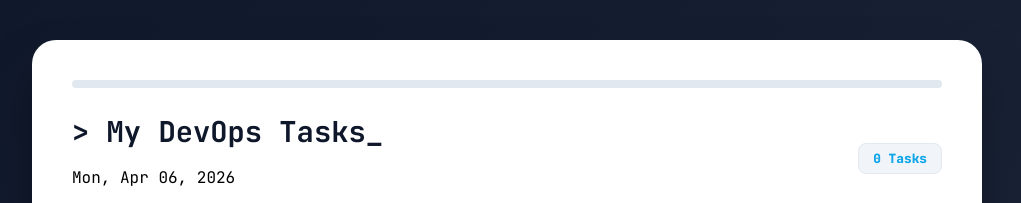
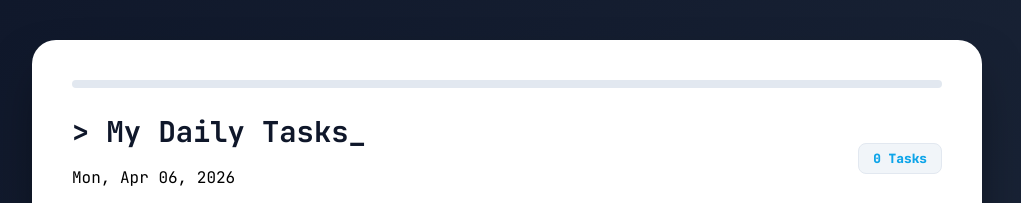
Before and after one commit to frandi-devops-learn/demo-todo-app, a website: page public/index.html in a window 1280 px wide. Shown: the top 203 px of the page, without its empty margins (133-1154 px from the left). Drawn offline with Linux system fonts and the light colour scheme; no server answers.

Commit message:
Chore: Update index.html

```diff
--- a/public/index.html
+++ b/public/index.html
@@ -19,7 +19,7 @@
 
             <header class="app-header">
                 <div class="title-group">
-                    <h1>> My DevOps Tasks_</h1>
+                    <h1>> My Daily Tasks_</h1>
                     <p id="current-date">Mon, Apr 06, 2026</p>
                 </div>
                 <div class="status-badge" id="task-count">0 Tasks</div>
```
